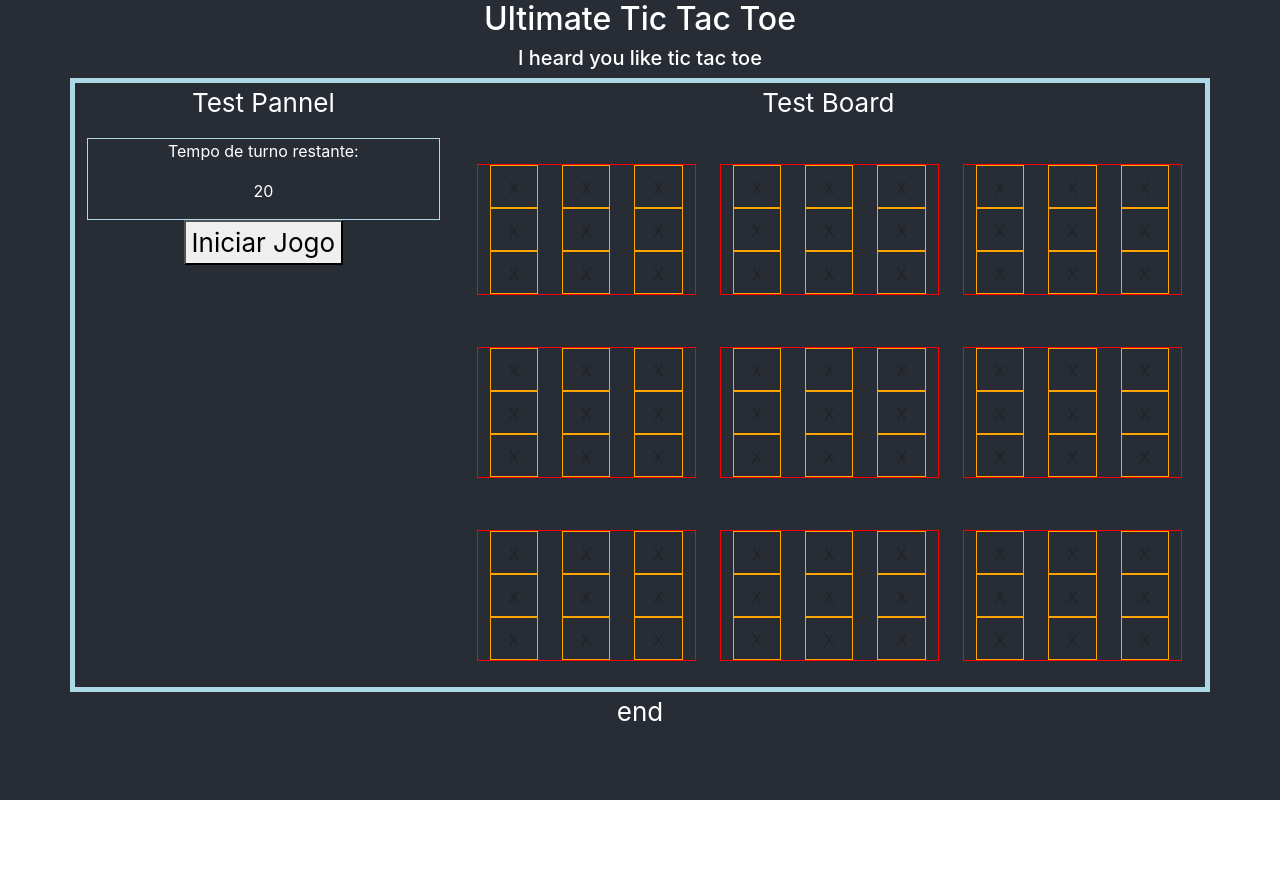
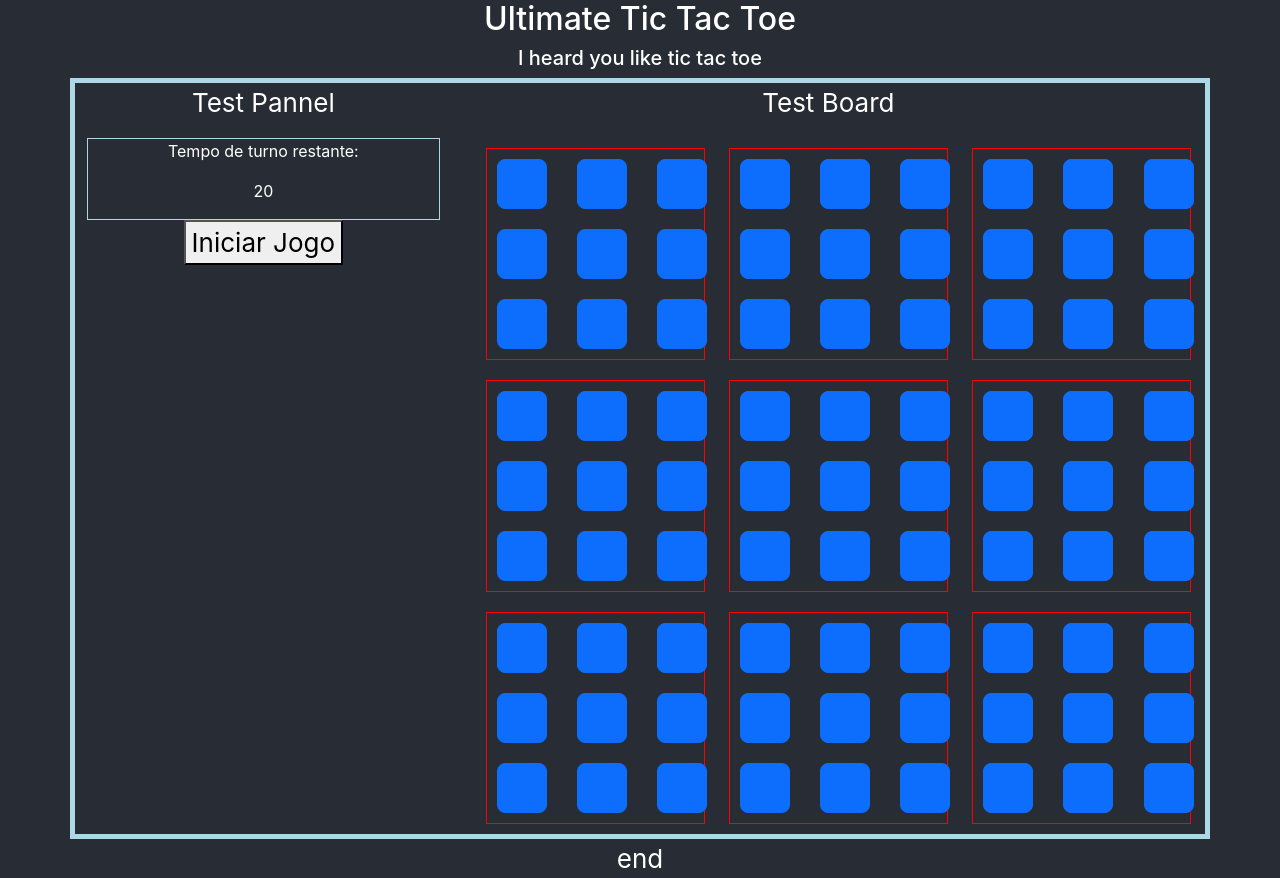
Before and after one commit to AceVentura-Code/UltimateTicTacToe, a React (Create React App) app: page / in a window 1280 px wide. Before the commit the page ends 800 px from the top, so only its background shows below. Built offline with nearby package versions, Linux system fonts and the light colour scheme; the HTML template or start-up script is replaced by a standard one.

Commit message:
Game Cell responds to click, only when game is ongoing

```diff
--- a/package.json
+++ b/package.json
@@ -17,12 +17,6 @@
     "test": "react-scripts test",
     "eject": "react-scripts eject"
   },
-  "eslintConfig": {
-    "extends": [
-      "react-app",
-      "react-app/jest"
-    ]
-  },
   "browserslist": {
     "production": [
       ">0.2%",
--- a/src/App.js
+++ b/src/App.js
@@ -50,6 +50,10 @@ function App() {
         }
     }
 
+    // let teste1 = [  0, 0, 0,
+    //                 0, 0, 0,
+    //                 0, 0, 0,  ]
+
 
     return (
         <div className="App">
@@ -64,11 +68,14 @@ function App() {
                     <div className="col-md-4">
                         <ControlPannel gameStarted={gameStarted}
                             onGameStart={StartGame}
-                            timer={timer}/>
+                            timer={timer}
+                            player={player}/>
                     </div>
                     <div className="col-md-8">
                         <GameBoard player={player}
-                            onPlayerMove={switchPlayers}/>
+                            onPlayerMove={switchPlayers}
+                            gameStarted={gameStarted}
+                            onGameStart={StartGame}/>
                     </div>
                 </div>
             </div>
--- a/src/Components/Cell.component.jsx
+++ b/src/Components/Cell.component.jsx
@@ -1,21 +1,25 @@
 import './Cell.css';
+import { playerOne, playerTwo } from '../Constants';
 
-function GameCell({key, player, cell, onPlayerMove }) {
+function GameCell({ key, cell, player }) {
 
-    const onClick = () =>{
-
-    }
-    let text = cell === 1 ? 'x' : cell === -1 ? 'O' :  " "
+    // let wasPressed = false;
+    // let content = ' ';
+    // const onCellClick = () => {
+    //     if (player === 1) { content = playerOne }
+    //     else if (player === -1) { content = playerTwo }
+    //     console.log("cell = " + key);
+    //     console.log("content = " + content);
+    // }
+    let text = cell === 1 ? playerOne : cell === -1 ? playerTwo : " "
 
 
     return (
-        <div className='col-md-4'>
-            <div className='cell'  onClick={e => { cell=player; onPlayerMove(); console.log(cell);}} >
-                {/* {condition && <jsx> you wanted to render <jsx/>} */}
-                {/* <p>X</p> */}
-                <button className='btn'>X</button>
-                {/* <p>{text}</p> */}
-            </div>
+        <div className='cell' >
+            {/* {condition && <jsx> you wanted to render <jsx/>} disabled={cell!==0} onClick={e => { cell = player; onPlayerMove(); console.log("cell "+ cell);}}*/}
+            {/* <p>X</p> */}
+            <button className='btn btn-primary btn-lg cellBtn'>{text}</button>
+            {/* <p>{text}</p> */}
         </div>
     );
 }
--- a/src/Components/Cell.css
+++ b/src/Components/Cell.css
@@ -1,4 +1,16 @@
 .cell{
-    border: 1px solid orange;
-    min-height: 1em;
+    /* border: 1px solid orange; */
+    min-height: 50px;
+    min-width: 50px;
+    max-height: 50px;
+    max-width: 50px;
+    padding: 0;
+    margin: 10px;
+    /* background-color: aqua; */
 }
+
+.cellBtn{
+    height: 100%;
+    width: 100%;
+    min-height: 50px;
+}
--- a/src/Components/GameBoard.component.jsx
+++ b/src/Components/GameBoard.component.jsx
@@ -1,18 +1,23 @@
-import { useState } from 'react';
+import { useState, useEffect } from 'react';
 import './GameBoard.css';
 import SubGame from './SubGame.component';
 
-function GameBoard({player, onPlayerMove}) {
-    const [GameStatus, setSubGameStatus] = useState(false);
+function GameBoard({ player, onPlayerMove, gameStarted, onGameStart }) {
+    const [gameStatus, setSubGameStatus] = useState(false);
     // const [timer, setTimer] = useState();
     const majorGames = Array(9).fill(0)
+
+    useEffect(() => {
+        if (gameStarted) { setSubGameStatus(gameStarted) }
+
+    }, [gameStarted]);
 
     return (
         <div className="container board">
             <p>Test Board</p>
             <div className="row">
                 {majorGames.map((item, index) => (
-                    <SubGame key={index} status={GameStatus}  player={player} onPlayerMove={onPlayerMove} />
+                    <SubGame key={index} gameStatus={gameStatus} player={player} onPlayerMove={onPlayerMove} />
                 ))}
             </div>
         </div>
--- a/src/Components/GameBoard.css
+++ b/src/Components/GameBoard.css
@@ -9,4 +9,5 @@
     color: white;
     border: 1px solid green;
     padding: 0 auto;
+
 }
--- a/src/Components/SubGame.component.jsx
+++ b/src/Components/SubGame.component.jsx
@@ -1,15 +1,37 @@
 import './SubGame.css';
 import GameCell from './Cell.component';
+import { useState } from 'react';
 
-function SubGame({key, GameStatus, player ,onPlayerMove}) {
+function SubGame({ key, gameStatus, player, onPlayerMove }) {
 
-    const minorGames = Array(9).fill(0)
+    // const minorGames =
+    const [minorGames, setminorGames] = useState(Array(9).fill(0));
+    // function setPlayerCell(index, player) {
+    //     minorGames[index] = player;
+    //     console.log(minorGames); setPlayerCell(index, player);
+    // }
+    const onCellClick = (index) => {
+        console.log("GameStatus" + gameStatus);
+
+        if (!gameStatus || minorGames[index] !== 0) { return; }
+        minorGames[index] = player;
+        console.log(minorGames);
+        onPlayerMove()
+
+        if(minorGames.some(x=>x===0)){
+
+        }
+    }
+
+
     return (
         <div className='col-md-4'>
             <div className='container subgame'>
                 <div className="row">
                     {minorGames.map((item, index) => (
-                        <GameCell  key={index} player={player} cell={item} onPlayerMove={onPlayerMove} />
+                        <div className='col-md-4' onClick={e => { onCellClick(index);  }}>
+                            <GameCell key={index} cell={item} />
+                        </div>
                     ))}
                 </div>
             </div>
--- a/src/Components/SubGame.css
+++ b/src/Components/SubGame.css
@@ -1,4 +1,5 @@
 .subgame{
     border: 1px solid Red;
-    margin: 1em 1px;
+    margin: 10px;
+    padding: 0;
 }
```
